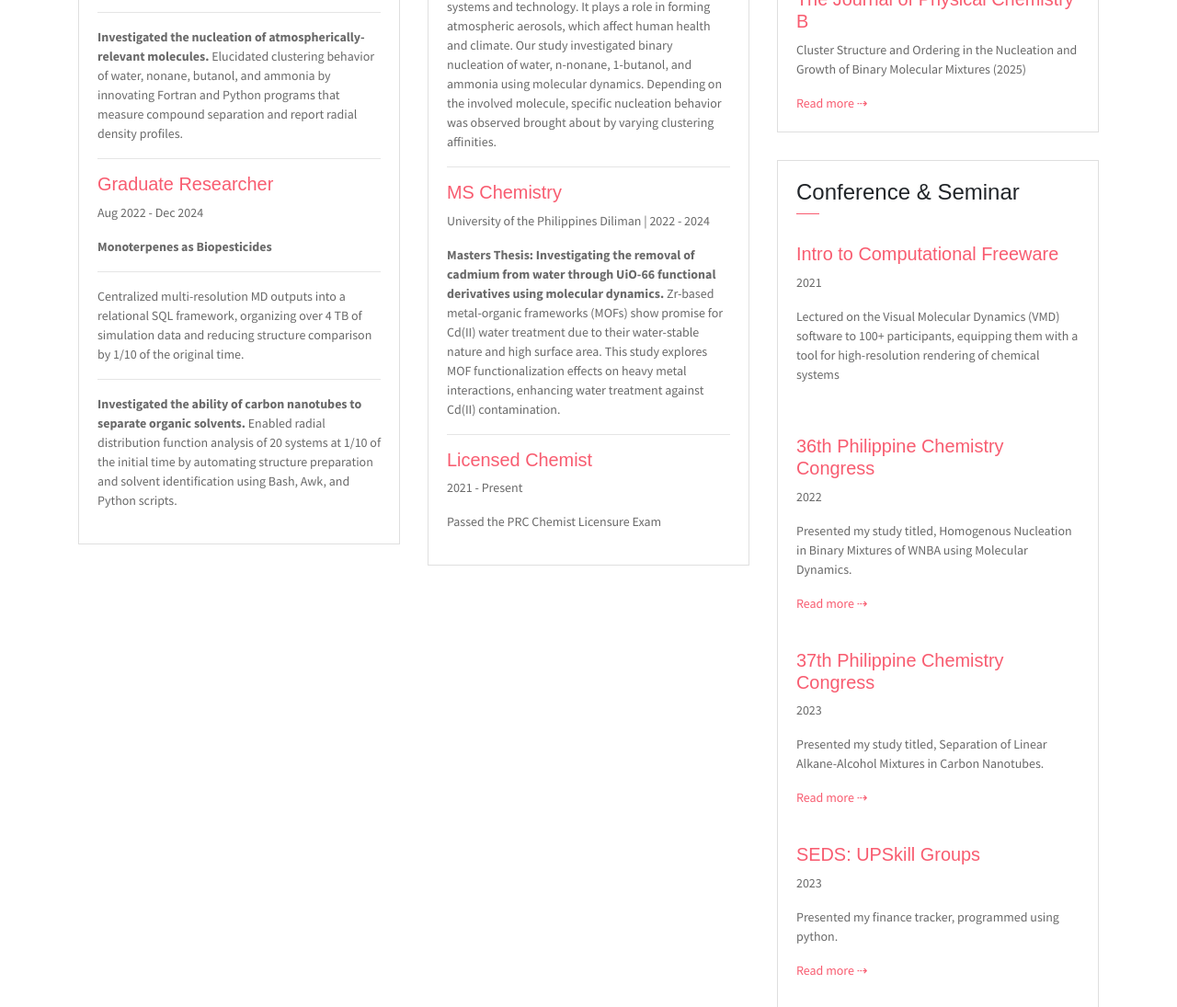
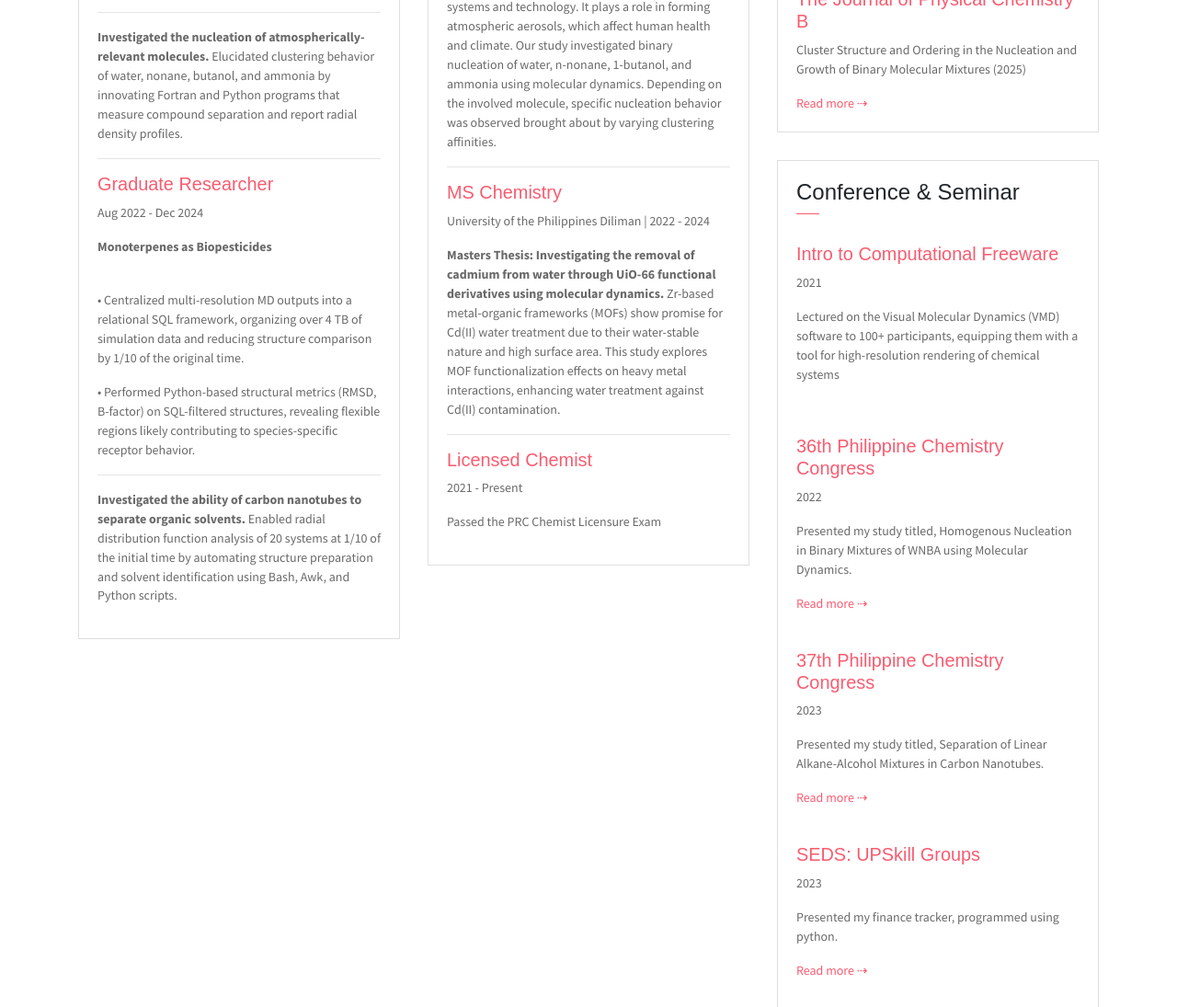
Before and after one commit to josephGZC/josephgzc.github.io, a website: page index.html in a window 1280 px wide. Shown: the part 3340-4435 px from the top of the page at 92% size. Drawn offline with Linux system fonts and the light colour scheme; some packages are replaced by stand-ins of ours.

Commit message:
Update index.html

```diff
--- a/index.html
+++ b/index.html
@@ -226,9 +226,9 @@
                             <hr>
                             <h6 class="title text-danger">Graduate Researcher</h6>
                             <P>Aug 2022 - Dec 2024</P>
-                            <P class="subtitle"><strong>Monoterpenes as Biopesticides</strong> </P>
-			    <hr>
-			    <P class="subtitle">Centralized multi-resolution MD outputs into a relational SQL framework, organizing over 4 TB of simulation data and reducing structure comparison by 1/10 of the original time.</P>
+                            <P class="subtitle"><strong>Monoterpenes as Biopesticides</strong> </P> <br>
+			    <P class="subtitle">• Centralized multi-resolution MD outputs into a relational SQL framework, organizing over 4 TB of simulation data and reducing structure comparison by 1/10 of the original time.</P>
+			    <P class="subtitle">• Performed Python-based structural metrics (RMSD, B-factor) on SQL-filtered structures, revealing flexible regions likely contributing to species-specific receptor behavior.</P>
                             <hr>
                             <P class="subtitle"><strong>Investigated the ability of carbon nanotubes to separate organic solvents.</strong> Enabled radial distribution function analysis of 20 systems at 1/10 of the initial time by automating structure preparation and solvent identification using Bash, Awk, and Python scripts.</P>
                         </div>
```
